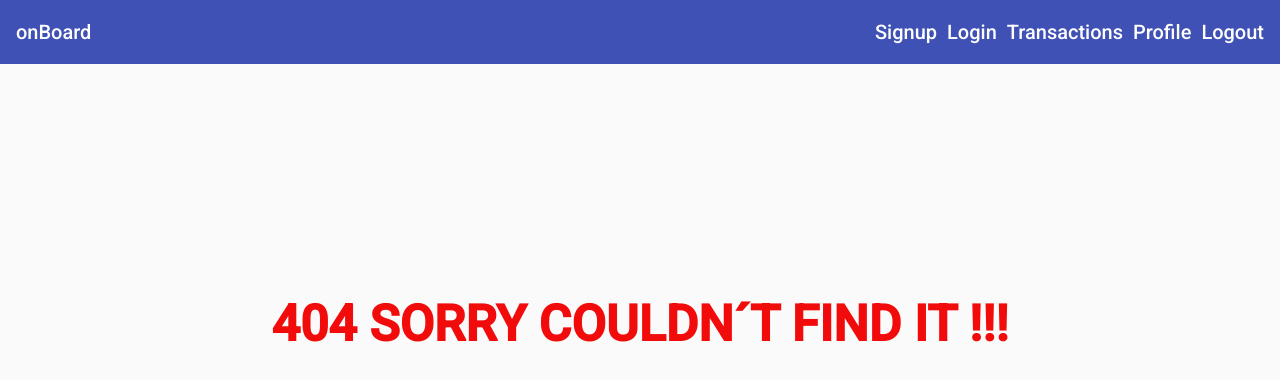
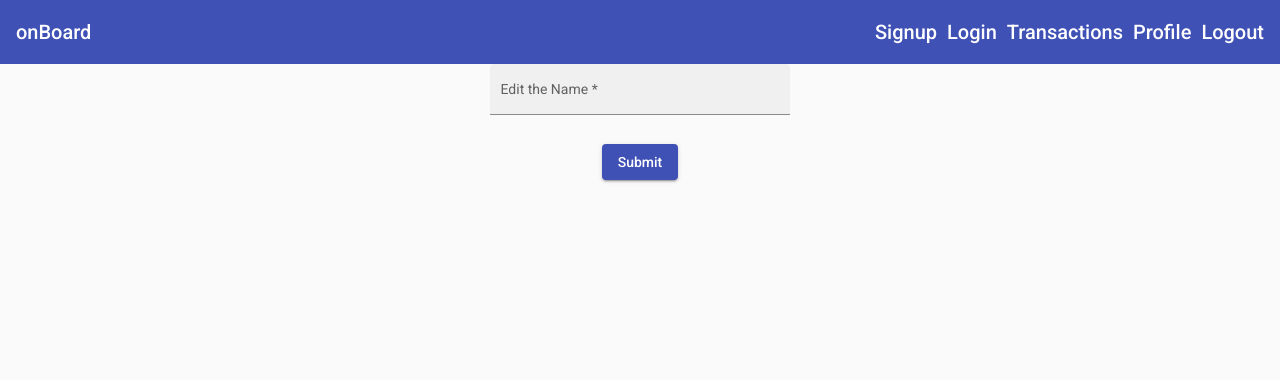
Before and after one commit to JoaoRodriguesGithub/OnboardFrontend, an Angular app: page /editprofile/1 in a window 1280 px wide. Before the commit this address led to /404. Shown: the top 380 px of the page. Built offline with nearby package versions, Linux system fonts and the light colour scheme.

Commit message:
Coding edit profile route for edit user; Coding profile service to edit user; Coding Edit User Component Form and Apply ngOnDestroy; Coding clear localStorage on Logout butto;

```diff
--- a/src/app/app-routing.module.ts
+++ b/src/app/app-routing.module.ts
@@ -4,6 +4,7 @@ import { LoginComponent } from './auth/login/login.component';
 import { SignupComponent } from './auth/signup/signup.component';
 import { InternalServerComponent } from './error-pages/internal-server/internal-server.component';
 import { NotFoundComponent } from './error-pages/not-found/not-found.component';
+import { EditUserComponent } from './profile/edit-user/edit-user.component';
 import { ProfileComponent } from './profile/profile.component';
 import { EditTransactionComponent } from './transactions/edit-transaction/edit-transaction.component';
 import { TransactionsComponent } from './transactions/transactions.component';
@@ -16,6 +17,7 @@ const routes: Routes = [
   { path: 'transactions', component: TransactionsComponent },
   { path: 'editTransaction/:id', component: EditTransactionComponent },
   { path: 'profile', component: ProfileComponent },
+  { path: 'editprofile/:id', component: EditUserComponent },
   { path: '404', component: NotFoundComponent },
   { path: '500', component: InternalServerComponent },
   { path: '**', redirectTo: '/404' },
--- a/src/app/navigation/header/header.component.ts
+++ b/src/app/navigation/header/header.component.ts
@@ -1,4 +1,5 @@
 import { Component, OnInit, EventEmitter, Output } from '@angular/core';
+import { LocalStorageService } from 'src/app/services/local-storage.service';
 
 
 @Component({
@@ -12,12 +13,14 @@ export class HeaderComponent implements OnInit {
   ngOnInit() {
 
   }
+  constructor(private localStorageService: LocalStorageService){}
 
   onToggleSidenav() {
     this.sidenavToggle.emit();
   }
 
   onLogout() {
+    this.localStorageService.clear()
 
   }
 }
--- a/src/app/navigation/sidenav-list/sidenav-list.component.ts
+++ b/src/app/navigation/sidenav-list/sidenav-list.component.ts
@@ -1,4 +1,5 @@
 import { Component, EventEmitter, Output } from '@angular/core';
+import { LocalStorageService } from 'src/app/services/local-storage.service';
 
 @Component({
   selector: 'app-sidenav-list',
@@ -7,6 +8,8 @@ import { Component, EventEmitter, Output } from '@angular/core';
 })
 export class SidenavListComponent  {
   @Output() closeSidenav = new EventEmitter<void>();
+
+  constructor( private localStorageService: LocalStorageService){}
 
   ngOnInit() {
 
@@ -17,6 +20,7 @@ export class SidenavListComponent  {
   }
 
   onLogout() {
+    this.localStorageService.clear();
     this.onClose();
   }
 }
--- a/src/app/profile/edit-user/edit-user.component.html
+++ b/src/app/profile/edit-user/edit-user.component.html
@@ -1,22 +1,10 @@
-<section class="editUser-form">
-  <form fxLayout="column" fxLayoutAlign="center center" fxLayoutGap="10px" #f="ngForm" (ngSubmit)="onSubmit(f)">
-    <mat-form-field>
-      <input type="text" matInput placeholder="Edit your name" ngModel name="name" text required #nameInput="ngModel">
-      <mat-error *ngIf="nameInput.hasError('required')">Field must not be empty.</mat-error>
+<section class="signup-form">
+  <form fxLayout="column" fxLayoutAlign="center center" fxLayoutGap="10px" [formGroup]="formGroup"
+    (ngSubmit)="onSubmit()">
+    <mat-form-field appearance="fill">
+      <mat-label>Edit the Name</mat-label>
+      <input type="name" matInput placeholder="Insert Name" ngModel formControlName="name">
     </mat-form-field>
-    <mat-form-field appearance="fill">
-      <mat-label>Edit your Role</mat-label>
-      <mat-select [(ngModel)]="selectedValue" name="company">
-        <mat-option *ngFor="let company of companies" [value]="company.value">
-          {{company.viewValue}}
-        </mat-option>
-      </mat-select>
-    </mat-form-field>
-    <mat-form-field hintLabel="Should be at least 6 characters long.">
-      <input type="password" matInput placeholder="Edit your password" ngModel name="password" required minlength="6" #pwInput="ngModel">
-      <mat-hint align="end">{{ pwInput.value?.length }} / 6</mat-hint>
-      <mat-error>Has to be at least 6 characters long.</mat-error>
-    </mat-form-field>
-    <button type="submit" mat-raised-button color="primary" [disabled]="f.invalid">Update</button>
+    <button type="submit" mat-raised-button color="primary">Submit</button>
   </form>
 </section>
--- a/src/app/profile/edit-user/edit-user.component.ts
+++ b/src/app/profile/edit-user/edit-user.component.ts
@@ -1,10 +1,10 @@
 import { Component, OnInit } from '@angular/core';
-import { NgForm } from '@angular/forms';
-
-interface Roles {
-  value: string;
-  viewValue: string;
-}
+import { FormControl, FormGroup, NgForm, Validators } from '@angular/forms';
+import { ActivatedRoute } from '@angular/router';
+import { ErrorHandlerService } from 'src/app/services/error-handler.service';
+import { JWTTokenService } from 'src/app/services/jwt-token.service';
+import { LocalStorageService } from 'src/app/services/local-storage.service';
+import { ProfileService } from 'src/app/services/profile.service';
 
 @Component({
   selector: 'app-edit-user',
@@ -12,18 +12,49 @@ interface Roles {
   styleUrls: ['./edit-user.component.css']
 })
 export class EditUserComponent implements OnInit {
-  selectedValue: string;
+  //variable to display the error message on HTML
+  errorMessage: string = '';
+  //variable for the HTML form
+  formGroup: FormGroup;
 
-  companies: Roles[] = [
-    { value: 'Role-0', viewValue: 'Administrator' },
-    { value: 'Role-1', viewValue: 'User' }
-  ];
+  constructor(
+    private errorHandler: ErrorHandlerService,
+    private profileService: ProfileService,
+    private localStorageService: LocalStorageService,
+    private jwtTokenService: JWTTokenService,
+    private activeRoute: ActivatedRoute
+  ) { }
 
-  constructor() {}
+  ngOnInit(): void {
+    //Setting up the form validators
+    this.formGroup = new FormGroup({
+      name: new FormControl('', { validators: [Validators.required] }),
+    });
+  }
 
-  ngOnInit(): void {}
+  onSubmit() {
+    const tokenString = this.localStorageService.get('token');
+    const tokenInfo = this.jwtTokenService.getDecodedAccessToken(tokenString);
+    const userId = tokenInfo.id;
 
-  onSubmit(form: NgForm) {
-    console.log(form);
+    const profileId = this.activeRoute.snapshot.params['id'];
+
+    // const ctrl = new FormControl(userId);
+    const ctrl2 = new FormControl(profileId);
+
+
+    // this.formGroup.addControl('user_id', ctrl);
+    this.formGroup.addControl('id', ctrl2);
+
+    if (this.formGroup.valid) {
+      this.profileService
+        .editUser(this.formGroup.value)
+        .subscribe(() => {
+        }),
+        (error) => {
+          this.errorHandler.handleError(error);
+          this.errorMessage = this.errorHandler.errorMessage;
+        };
+    }
   }
 }
--- a/src/app/profile/user-list/user-list.component.html
+++ b/src/app/profile/user-list/user-list.component.html
@@ -24,8 +24,8 @@
     <ng-container matColumnDef="actions">
       <th mat-header-cell *matHeaderCellDef> Actions </th>
       <td mat-cell *matCellDef="let element">
-        <button type="submit" mat-raised-button color="primary">Edit</button>
-        <button type="submit" mat-raised-button color="warn">Delete</button>
+        <button type="submit" mat-raised-button color="primary" [routerLink]="['/editprofile', element.id]">Edit</button>
+        <button type=" submit" mat-raised-button color="warn">Delete</button>
       </td>
     </ng-container>
 
--- a/src/app/profile/user-list/user-list.component.ts
+++ b/src/app/profile/user-list/user-list.component.ts
@@ -1,7 +1,10 @@
-import { Component, OnInit } from '@angular/core';
+import { Component, OnDestroy, OnInit } from '@angular/core';
 import { MatTableDataSource } from '@angular/material/table';
+import { Subscription } from 'rxjs';
 import { User } from 'src/app/models/users.model';
 import { ErrorHandlerService } from 'src/app/services/error-handler.service';
+import { JWTTokenService } from 'src/app/services/jwt-token.service';
+import { LocalStorageService } from 'src/app/services/local-storage.service';
 import { ProfileService } from 'src/app/services/profile.service';
 
 const ELEMENT_DATA: User[] = [];
@@ -11,18 +14,32 @@ const ELEMENT_DATA: User[] = [];
   templateUrl: './user-list.component.html',
   styleUrls: ['./user-list.component.css'],
 })
-export class UserListComponent implements OnInit {
+export class UserListComponent implements OnInit, OnDestroy {
   displayedColumns: string[] = ['name', 'email', 'role', 'actions'];
   errorMessage: string = '';
   dataSource = new MatTableDataSource(ELEMENT_DATA);
+  subscription: Subscription;
 
   constructor(
     private profileService: ProfileService,
-    private errorHandler: ErrorHandlerService
+    private errorHandler: ErrorHandlerService,
+    private localStorageService: LocalStorageService,
+    private jwtTokenService: JWTTokenService,
+
   ) { }
 
   ngOnInit(): void {
-    this.profileService.getUsers().subscribe(
+    const tokenString = this.localStorageService.get('token');
+    const tokenInfo = this.jwtTokenService.getDecodedAccessToken(tokenString);
+    const userRoleId = tokenInfo.role_id;
+    const userId = tokenInfo.id;
+
+    if (userRoleId === 2) {
+      this.subscription = this.profileService.getUser(userId).subscribe((resp) => {
+        this.dataSource = resp
+      })
+    } else {
+      this.subscription = this.profileService.getUsers().subscribe(
         (resp) => {
           this.dataSource = resp
         },
@@ -32,10 +49,12 @@ export class UserListComponent implements OnInit {
         }
       );
     }
-
+  }
   applyFilter(event: Event) {
     const filterValue = (event.target as HTMLInputElement).value;
     this.dataSource.filter = filterValue.trim().toLowerCase();
   }
-
+  ngOnDestroy(): void {
+    this.subscription.unsubscribe();
   }
+}
--- a/src/app/services/profile.service.ts
+++ b/src/app/services/profile.service.ts
@@ -21,11 +21,26 @@ export class ProfileService {
     return this.http.get(`${baseUrl}v1/users`, { headers: new HttpHeaders(headerDict) })
   };
 
+  getUser(id): Observable<any> {
+    const headerDict = {
+      'Authorization': `Bearer ${this.token}`,
+    }
+
+    return this.http.get(`${baseUrl}v1/users/${id} `, { headers: new HttpHeaders(headerDict) })
+  };
+
   AddUser(data): Observable<any> {
     const headerDict = {
       'Authorization': `Bearer ${this.token}`,
     }
-    debugger
+
     return this.http.post(`${baseUrl}v1/users`, data, { headers: new HttpHeaders(headerDict) });
   }
+  editUser(data): Observable<any> {
+    const headerDict = {
+      'Authorization': `Bearer ${this.token}`,
+    }
+
+    return this.http.put(`${baseUrl}v1/users/${data.id}`, data, { headers: new HttpHeaders(headerDict) })
+  }
 }
--- a/src/app/transactions/new-transaction/new-transaction.component.ts
+++ b/src/app/transactions/new-transaction/new-transaction.component.ts
@@ -31,6 +31,14 @@ export class NewTransactionComponent implements OnInit {
       amount: new FormControl('', { validators: [Validators.required] }),
     });
 
+    this.transactionsService.getTransaction().subscribe((resp) =>{
+      console.log(resp)
+    },
+      (error) => {
+        this.errorHandler.handleError(error);
+        this.errorMessage = this.errorHandler.errorMessage;
+      });
+
     this.transactionsService.getCategories().subscribe(
       (resp) => {
         this.loadTansactions(resp);
@@ -63,6 +71,8 @@ export class NewTransactionComponent implements OnInit {
           this.errorMessage = this.errorHandler.errorMessage;
         };
     }
+    this.ngOnInit()
+
   }
 
   loadTansactions(categories) {
--- a/src/app/transactions/past-transactions/past-transactions.component.ts
+++ b/src/app/transactions/past-transactions/past-transactions.component.ts
@@ -1,9 +1,10 @@
-import { Component, OnInit } from '@angular/core';
+import { Component, OnDestroy, OnInit } from '@angular/core';
 import { Transaction } from 'src/app/models/transaction.model';
 import { MatTableDataSource } from '@angular/material/table';
 import { TransactionsService } from 'src/app/services/transactions.service';
 import { ErrorHandlerService } from 'src/app/services/error-handler.service';
 import { ActivatedRoute, Params } from '@angular/router';
+import { Subscription } from 'rxjs';
 
 const ELEMENT_DATA: Transaction[] = [];
 
@@ -12,7 +13,7 @@ const ELEMENT_DATA: Transaction[] = [];
   templateUrl: './past-transactions.component.html',
   styleUrls: ['./past-transactions.component.css'],
 })
-export class PastTransactionsComponent implements OnInit {
+export class PastTransactionsComponent implements OnInit, OnDestroy {
   //variable to expose the error message
   errorMessage: string = '';
 
@@ -29,15 +30,15 @@ export class PastTransactionsComponent implements OnInit {
 
   //instancing the data source to use on HTML
   dataSource = new MatTableDataSource(ELEMENT_DATA);
-
+  subscription: Subscription;
   constructor(
     private transactionService: TransactionsService,
     private errorHandler: ErrorHandlerService,
     private activeRoute: ActivatedRoute
-  ) {}
+  ) { }
 
   ngOnInit(): void {
-    this.transactionService.getTransaction().subscribe(
+    this.subscription = this.transactionService.getTransaction().subscribe(
       (resp) => {
         console.log(resp);
         this.dataSource = resp;
@@ -51,9 +52,9 @@ export class PastTransactionsComponent implements OnInit {
     this.transaction = {
       id: this.activeRoute.snapshot.params['id']
     }
-    this.activeRoute.params.subscribe((params:Params) => {
+    this.activeRoute.params.subscribe((params: Params) => {
       this.transaction = {
-        id: params ['id']
+        id: params['id']
       }
     })
   }
@@ -74,4 +75,7 @@ export class PastTransactionsComponent implements OnInit {
       }
     );
   }
+  ngOnDestroy() {
+    this.subscription.unsubscribe();
+  }
 }
```
Lines whose indentation alone changed are shown as unchanged.
